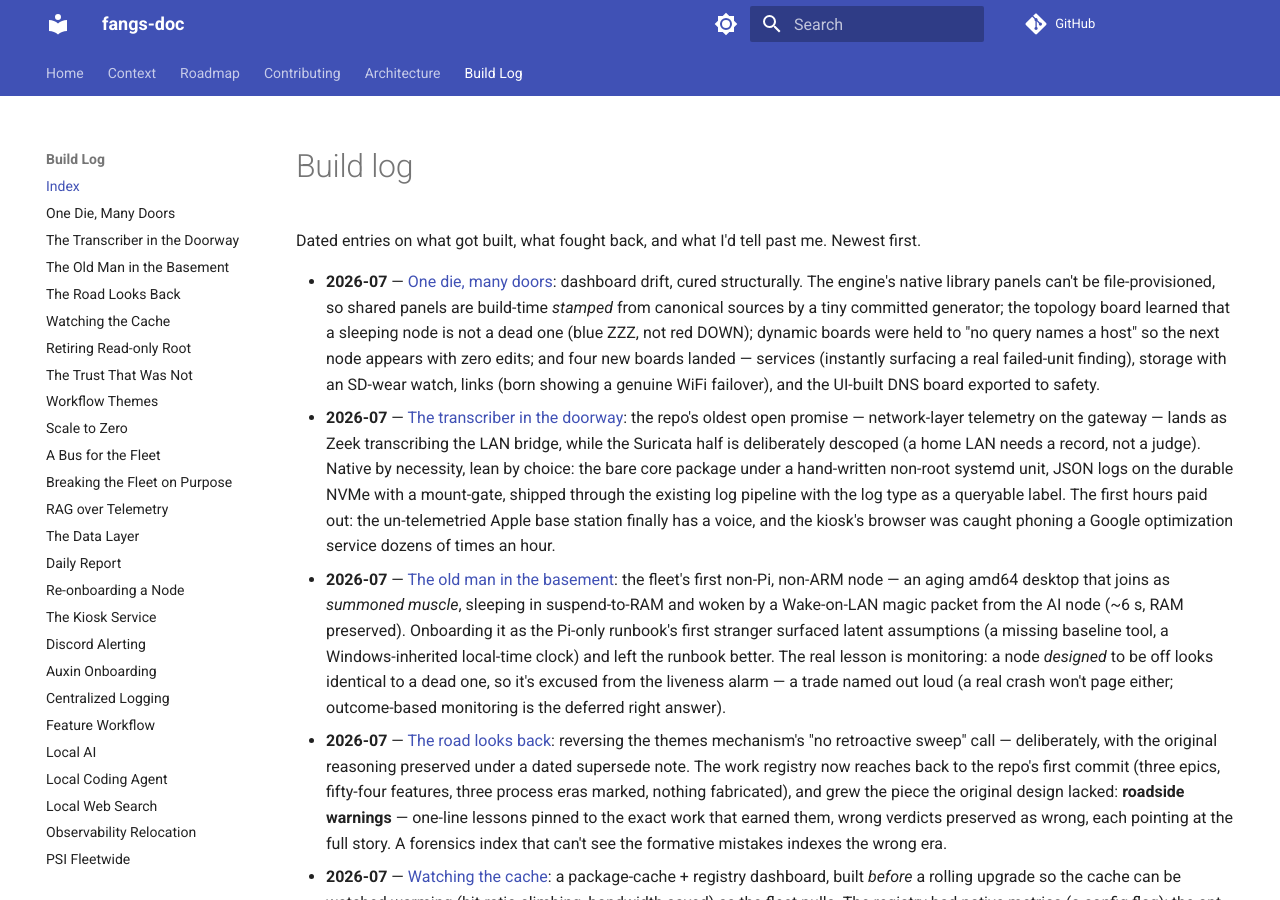
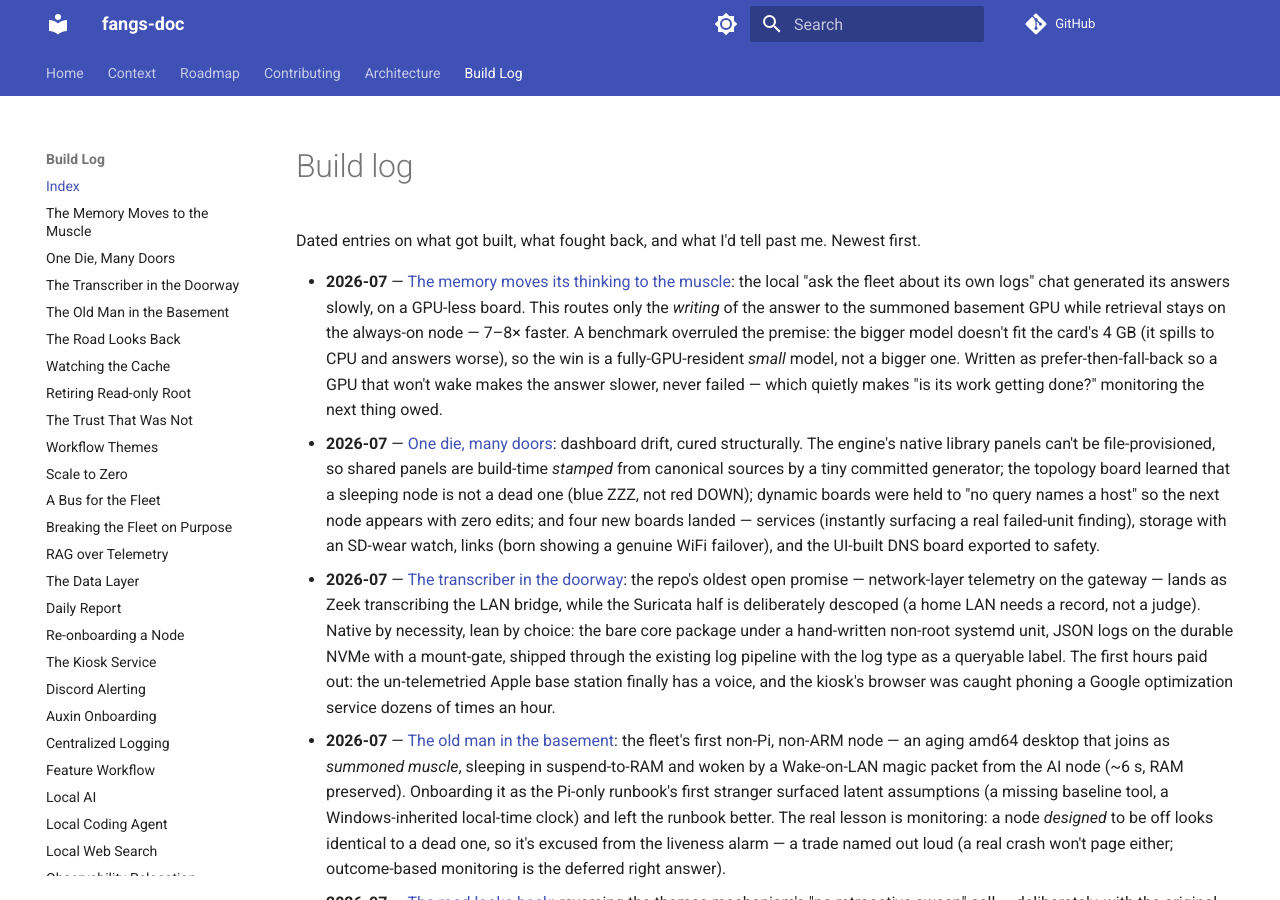
Before and after one commit to Caleb-Wrobel/fangs-doc, an MkDocs documentation site: the page built from docs/log/README.md, in a window 1280 px wide and 900 px high. Built offline with MkDocs 1.6.1 and Material for MkDocs 9.7.7, drawn with Linux system fonts in a browser that asks for light colours; comment, search, counter and statistics services are not loaded.

Commit message:
the scribe tells it plain / the memory found its speed / downstairs, in the light
Build-log entry: The memory moves its thinking to the muscle.

The local "ask the fleet about its own logs" chat answered slowly on a GPU-less
board. This routes only the writing of the answer to the summoned basement GPU
while retrieval stays on the always-on node (~7-8x faster), written as
prefer-then-fall-back so a GPU that won't wake makes the answer slower, never
failed. Tells the benchmark that overruled the premise — the bigger model
doesn't fit the card's 4GB, so the win is a fully-resident small model — and
names the monitoring debt this makes due. Sanitized: no hosts, IPs, ports, or
model brand names. Nav + newest-first index updated.

Co-Authored-By: Claude Opus 4.8 <noreply@anthropic.com>
Claude-Session: https://claude.ai/code/session_01932Prhi8qSJQMks8WvXsHG

```diff
--- a/docs/log/README.md
+++ b/docs/log/README.md
@@ -3,6 +3,13 @@
 Dated entries on what got built, what fought back, and what I'd tell past me.
 Newest first.
 
+- **2026-07** — [The memory moves its thinking to the muscle](2026-07-fleet-memory-gpu.md): the
+  local "ask the fleet about its own logs" chat generated its answers slowly, on a GPU-less board.
+  This routes only the *writing* of the answer to the summoned basement GPU while retrieval stays on
+  the always-on node — 7–8× faster. A benchmark overruled the premise: the bigger model doesn't fit
+  the card's 4 GB (it spills to CPU and answers worse), so the win is a fully-GPU-resident *small*
+  model, not a bigger one. Written as prefer-then-fall-back so a GPU that won't wake makes the answer
+  slower, never failed — which quietly makes "is its work getting done?" monitoring the next thing owed.
 - **2026-07** — [One die, many doors](2026-07-dashboard-consolidation.md): dashboard drift, cured
   structurally. The engine's native library panels can't be file-provisioned, so shared panels are
   build-time *stamped* from canonical sources by a tiny committed generator; the topology board
--- a/mkdocs.yml
+++ b/mkdocs.yml
@@ -54,6 +54,7 @@ nav:
       - TLS Proxy: architecture/tls-proxy.md
   - Build Log:
       - Index: log/README.md
+      - The Memory Moves to the Muscle: log/2026-07-fleet-memory-gpu.md
       - One Die, Many Doors: log/2026-07-dashboard-consolidation.md
       - The Transcriber in the Doorway: log/2026-07-zeek-flow-visibility.md
       - The Old Man in the Basement: log/2026-07-morel-wake-work-sleep.md
```
Also changed, not shown: docs/log/2026-07-fleet-memory-gpu.md (added, +82 -0 lines).
